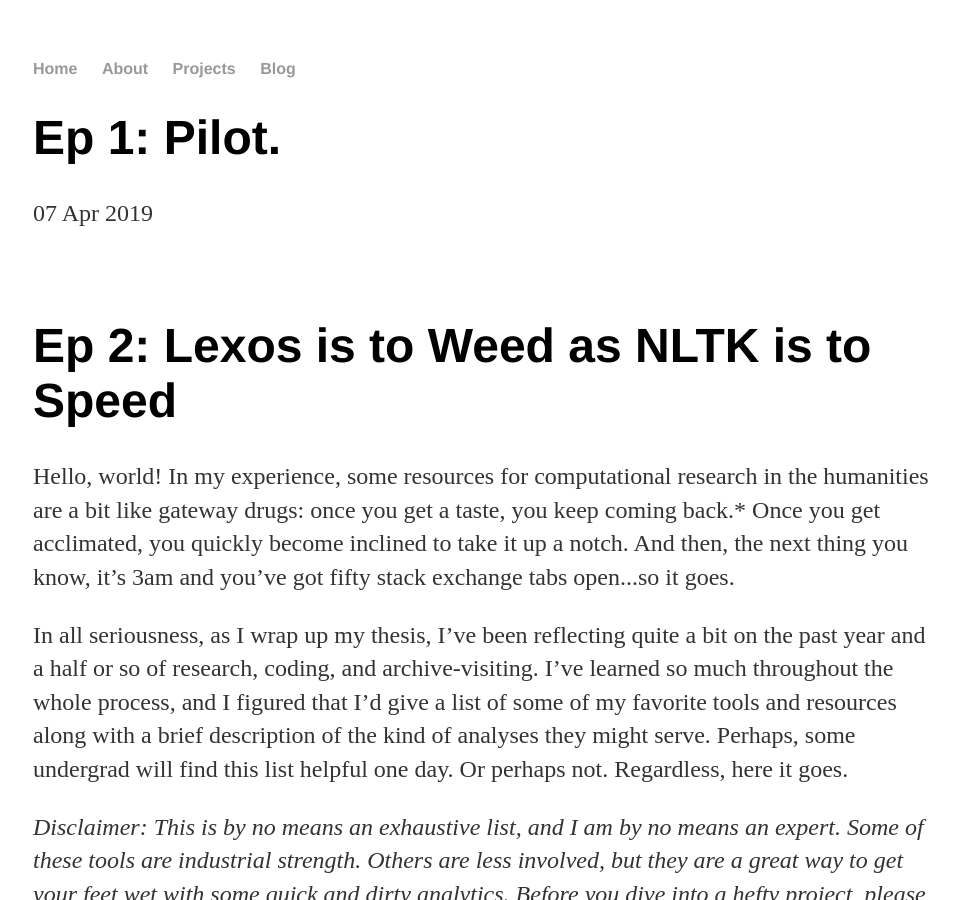
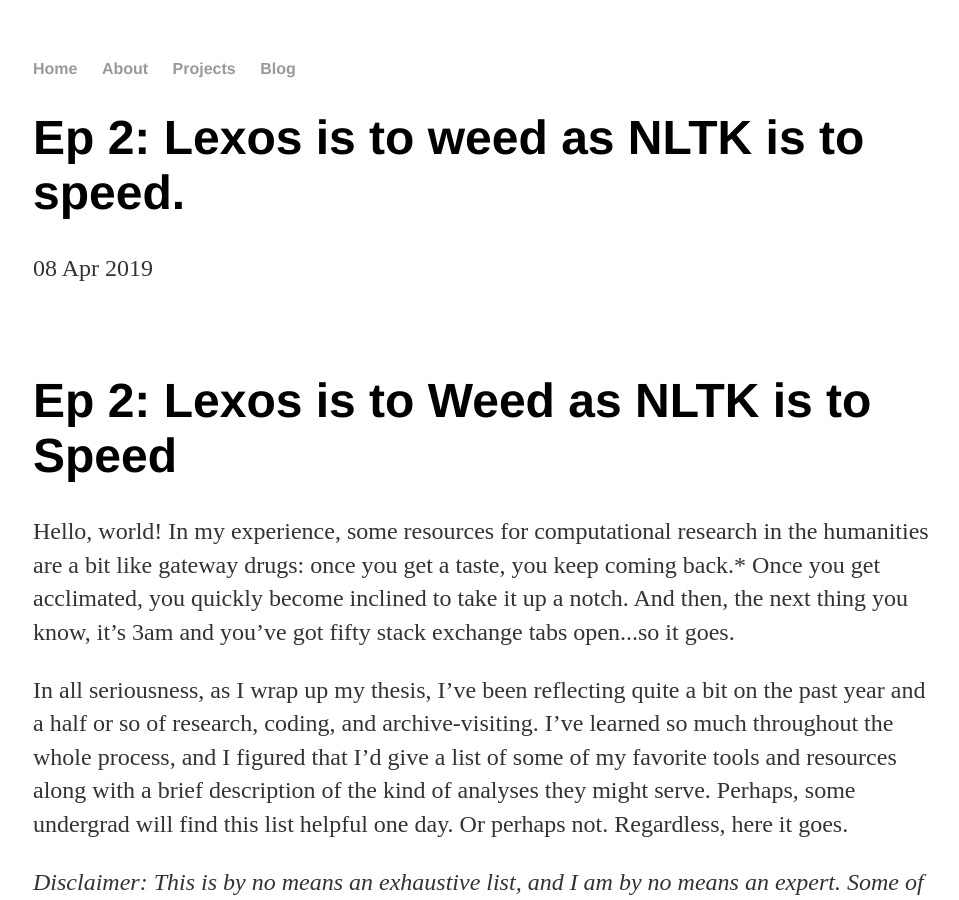
Before and after one commit to abigailella/abigailella.github.io, a Jekyll site: the page built from _posts/2019-04-08-ep-2-gateway-to-DH.md, in a window 1280 px wide and 900 px high. Shown: the whole window, without its empty margins (159-1118 px from the left). Built offline with Jekyll 4.4.1, drawn with Linux system fonts in a browser that asks for light colours.

Commit message:
Update 2019-04-08-ep-2-gateway-to-DH.md

```diff
--- a/_posts/2019-04-08-ep-2-gateway-to-DH.md
+++ b/_posts/2019-04-08-ep-2-gateway-to-DH.md
@@ -1,7 +1,7 @@
 ---
 layout: post
-title: "Ep 1: Pilot."
-date: 2019-04-07
+title: "Ep 2: Lexos is to weed as NLTK is to speed."
+date: 2019-04-08
 ---
 <h1><br />Ep 2: Lexos is to Weed as NLTK is to Speed</h1>
 <p>Hello, world! In my experience, some resources for computational research in the humanities are a bit like gateway drugs: once you get a taste, you keep coming back.* Once you get acclimated, you quickly become inclined to take it up a notch. And then, the next thing you know, it&rsquo;s 3am and you&rsquo;ve got fifty stack exchange tabs open...so it goes.</p>
```
